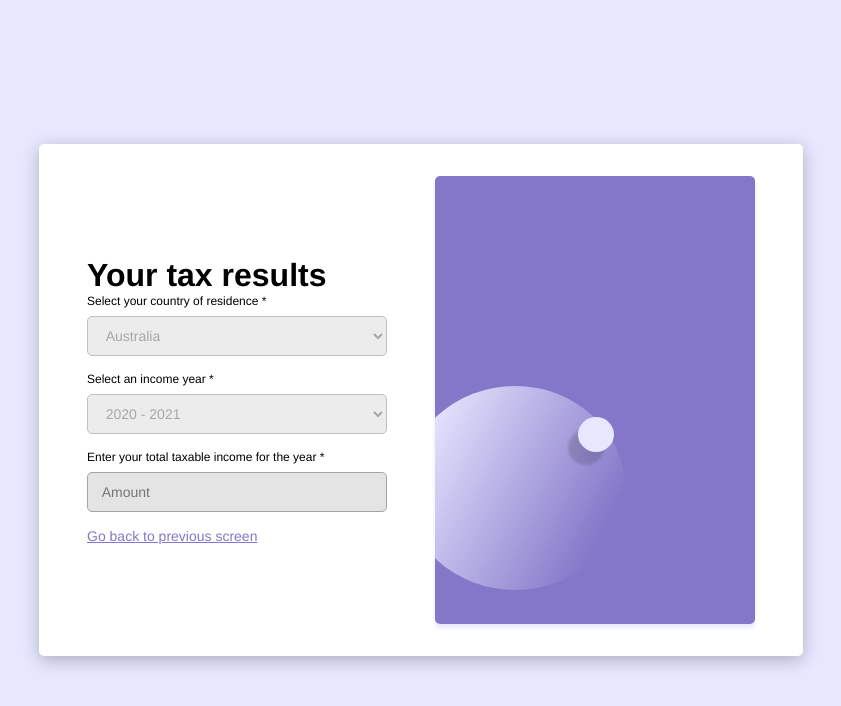
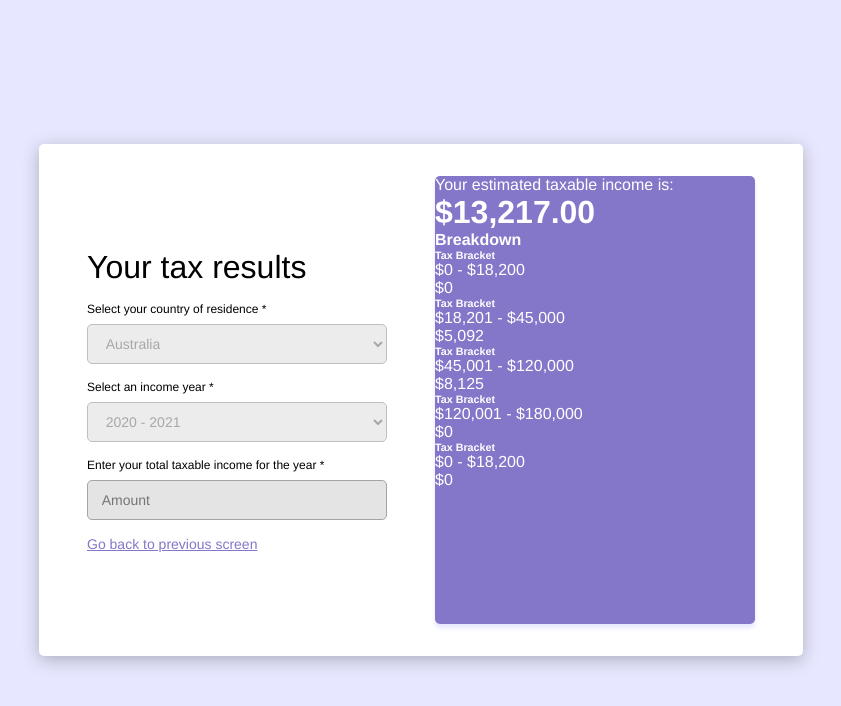
Before and after one commit to JaredGold/taxCalc-interview, a React (Create React App) app: page /form-complete in a window 1280 px wide. Shown: the top 706 px of the page, without its empty margins (219-1060 px from the left). Built offline with nearby package versions, Linux system fonts and the light colour scheme.

Commit message:
3 files modified, 1 added

```diff
--- a/src/App.js
+++ b/src/App.js
@@ -2,6 +2,7 @@ import React, { useState } from 'react';
 import Calculator from './components/Calculator';
 import NotFound from './components/NotFound';
 import CompleteForm from './components/CompleteForm';
+import InnerContent from './components/InnerContent'
 import { MainCard, AppDiv, TaxoTron, BigPlanet, Moon } from './styles/styles';
 import { BrowserRouter as Router, Switch, Route } from 'react-router-dom';
 
@@ -69,7 +70,9 @@ const App = () => {
                     incomeYears={incomeYears}
                   />
                   <TaxoTron>
+                    <InnerContent />
                     <BigPlanet />
+
                     <Moon />
                   </TaxoTron>
                 </>
--- a/src/components/CompleteForm.jsx
+++ b/src/components/CompleteForm.jsx
@@ -1,6 +1,6 @@
 import React from "react"
 import {Link} from 'react-router-dom'
-import {StyledForm, FormSelection, PreviousButton} from "../styles/styles"
+import {StyledForm, FormSelection, PreviousButton, ResultsTitle} from "../styles/styles"
 
 
 const CompleteForm = ({userDetail, countries, incomeYears}) => {
@@ -11,7 +11,7 @@ const CompleteForm = ({userDetail, countries, incomeYears}) => {
 
   return(
     <div>
-      <h1>Your tax results</h1>
+      <ResultsTitle>Your tax results</ResultsTitle>
       <StyledForm>
         <FormSelection>
           <label htmlFor="country" >Select your country of residence *</label>
--- /dev/null
+++ b/src/components/InnerContent.jsx
@@ -0,0 +1,48 @@
+import React from 'react'
+
+const InnerContent = () => {
+  return(
+    <div>
+      <p>Your estimated taxable income is:</p>
+      <div><h1>$13,217.00</h1></div>
+      <h4>Breakdown</h4>
+      <div>
+        <div>
+          <h6>Tax Bracket</h6>
+          <p>$0 - $18,200</p>
+        </div>
+          <p>$0</p>
+      </div>
+      <div>
+        <div>
+          <h6>Tax Bracket</h6>
+          <p>$18,201 - $45,000</p>
+        </div>
+          <p>$5,092</p>
+      </div>
+      <div>
+        <div>
+          <h6>Tax Bracket</h6>
+          <p>$45,001 - $120,000</p>
+        </div>
+          <p>$8,125</p>
+      </div>
+      <div>
+        <div>
+          <h6>Tax Bracket</h6>
+          <p>$120,001 - $180,000</p>
+        </div>
+          <p>$0</p>
+      </div>
+      <div>
+        <div>
+          <h6>Tax Bracket</h6>
+          <p>$0 - $18,200</p>
+        </div>
+          <p>$0</p>
+      </div>
+    </div>
+  )
+}
+
+export default InnerContent
--- a/src/styles/styles.js
+++ b/src/styles/styles.js
@@ -170,3 +170,9 @@ export const PreviousButton = styled.button`
   text-decoration: underline;
   font-size: 14px;
 `;
+
+export const ResultsTitle = styled.h1`
+  font-size: 32px;
+  font-weight: 400;
+  margin-bottom: 16px;
+`;
```
